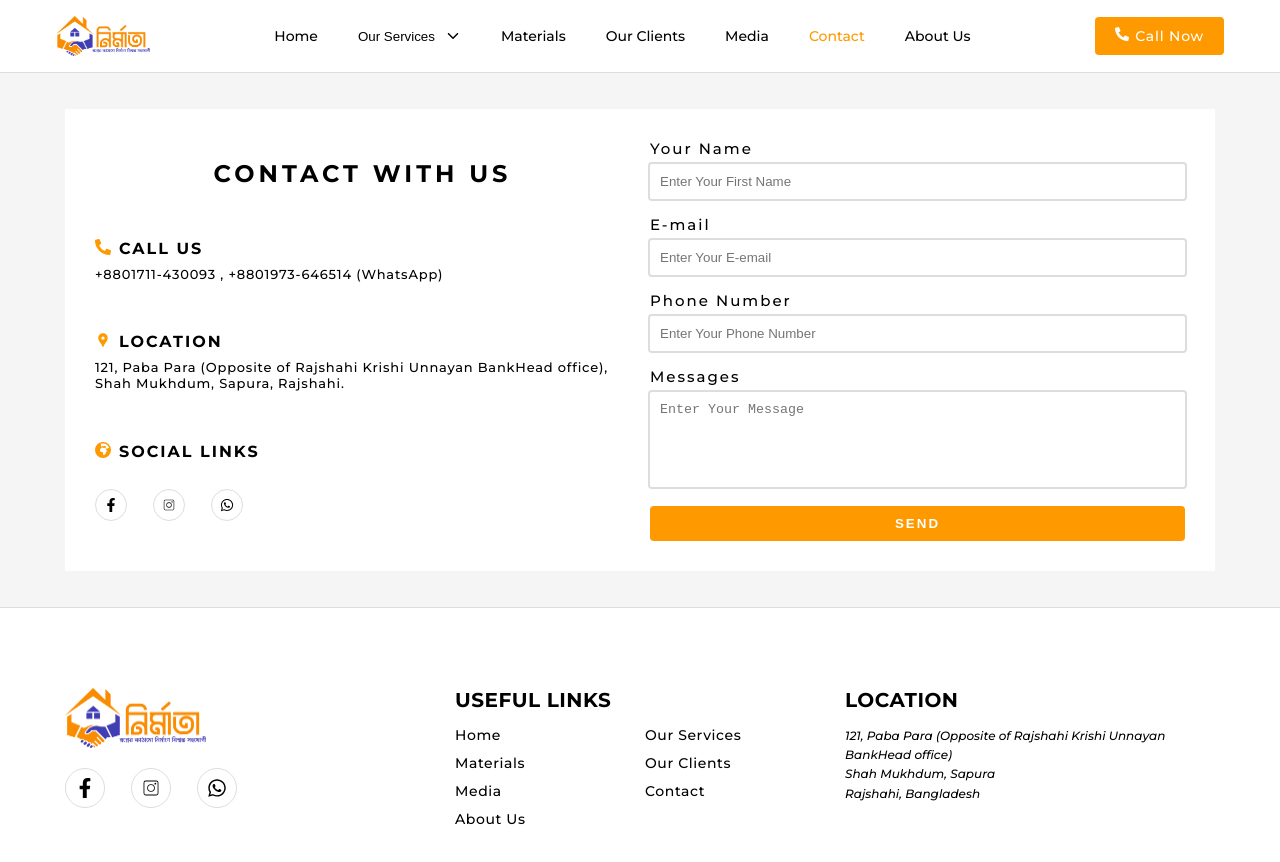
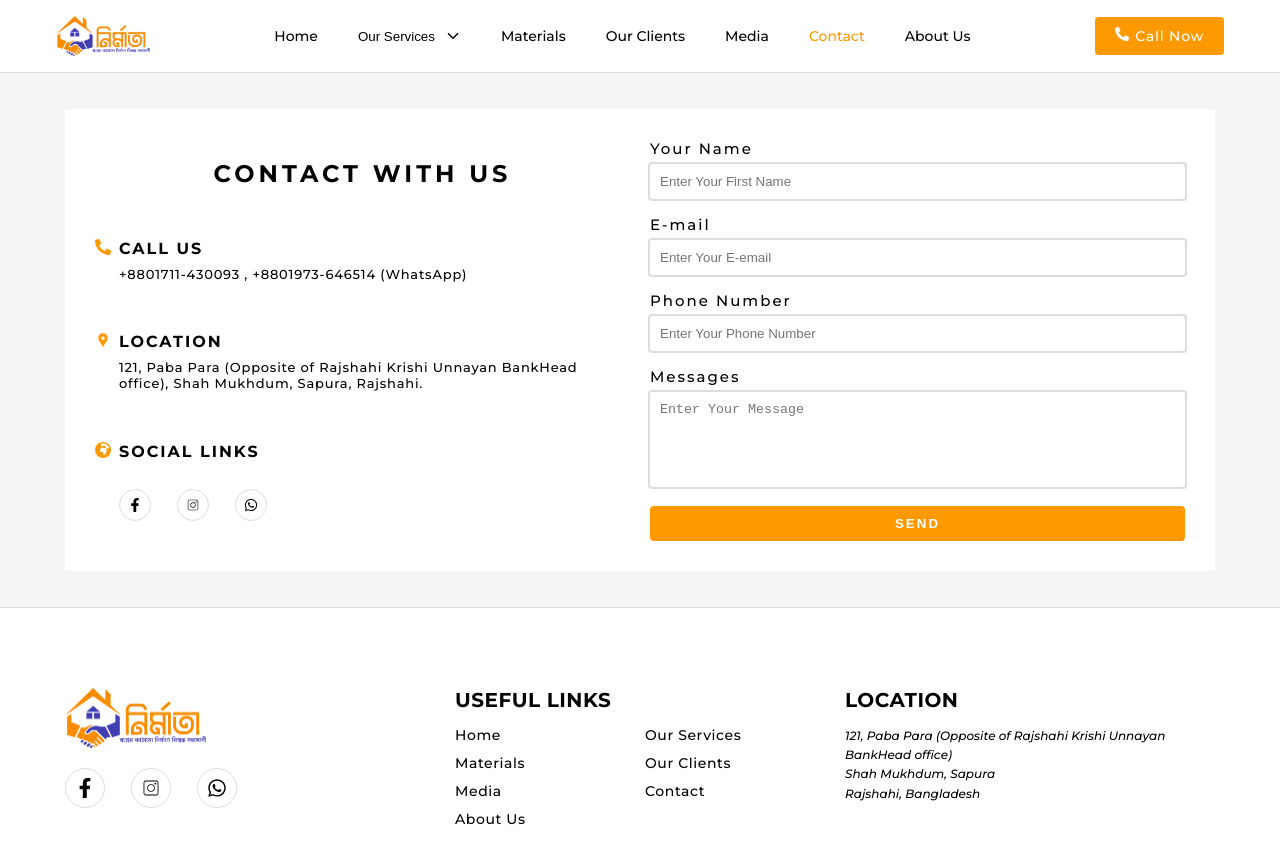
Before and after one commit to himonhimu/nirmata, a Next.js app in the folder nirmata_front/: page /contact in a window 1280 px wide. Shown: the top 862 px of the page. Built offline with nearby package versions, Linux system fonts and the light colour scheme.

Commit message:
fixed info grid system

```diff
--- a/nirmata_front/src/components/contact/css/contact-info.module.css
+++ b/nirmata_front/src/components/contact/css/contact-info.module.css
@@ -28,7 +28,7 @@
 
 .grid p,
 .grid ul {
-  grid-column: 1 / -1;
+  grid-column: 2 / -1;
 }
 
 .grid p {
```
